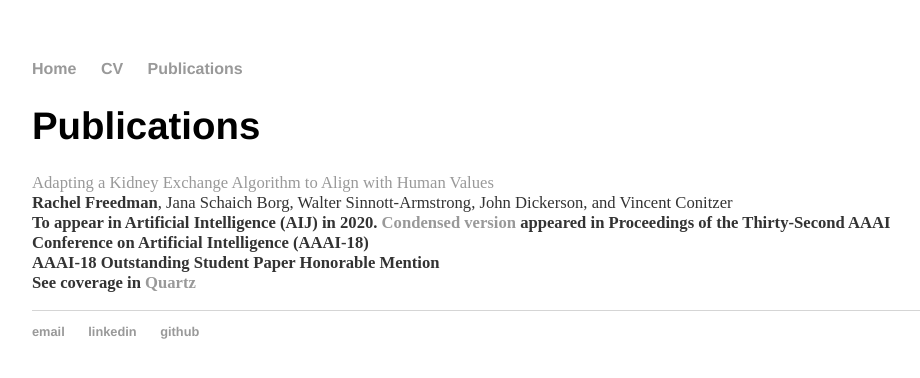
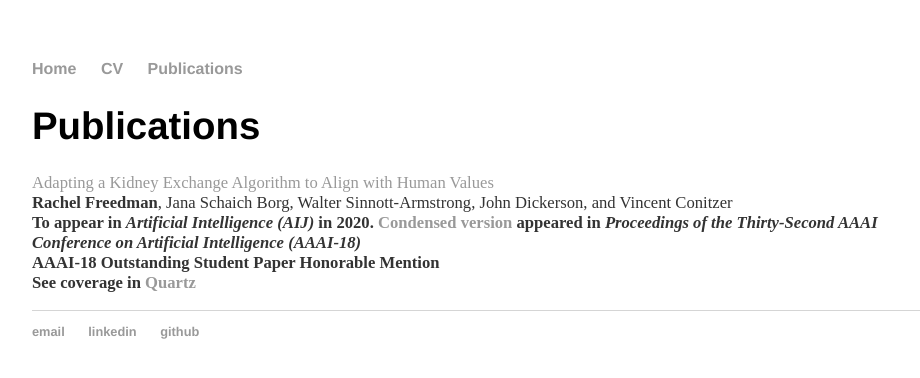
Before and after one commit to RachelFreedman/rachelfreedman.github.io, a Jekyll site: the page built from publications/index.html, in a window 1280 px wide. Shown: the top 378 px of the page, without its empty margins (160-1080 px from the left). Built offline with Jekyll 4.4.1, drawn with Linux system fonts in a browser that asks for light colours.

```diff
--- a/publications/index.html
+++ b/publications/index.html
@@ -6,7 +6,7 @@ title: Publications
 	<h1>Publications</h1>
 	<p><a href="/assets/Freedman20_AIJ.pdf">Adapting a Kidney Exchange Algorithm to Align with Human Values</a><br />
 	<b>Rachel Freedman</b>, Jana Schaich Borg, Walter Sinnott-Armstrong, John Dickerson, and Vincent Conitzer<br />
-	<b>To appear in Artificial Intelligence (AIJ) in 2020. <a href="/assets/Freedman18.pdf">Condensed version</a> appeared in Proceedings of the Thirty-Second AAAI Conference on Artificial Intelligence (AAAI-18)<br />
+	<b>To appear in <i>Artificial Intelligence (AIJ)</i> in 2020. <a href="/assets/Freedman18.pdf">Condensed version</a> appeared in <i>Proceedings of the Thirty-Second AAAI Conference on Artificial Intelligence (AAAI-18)</i><br />
 	<b>AAAI-18 Outstanding Student Paper Honorable Mention</b><br />
 	See coverage in <a href="https://qz.com/1383083/how-ai-changed-organ-donation-in-the-us/">Quartz</a></p>
 </div><!-- /.blurb -->
```
